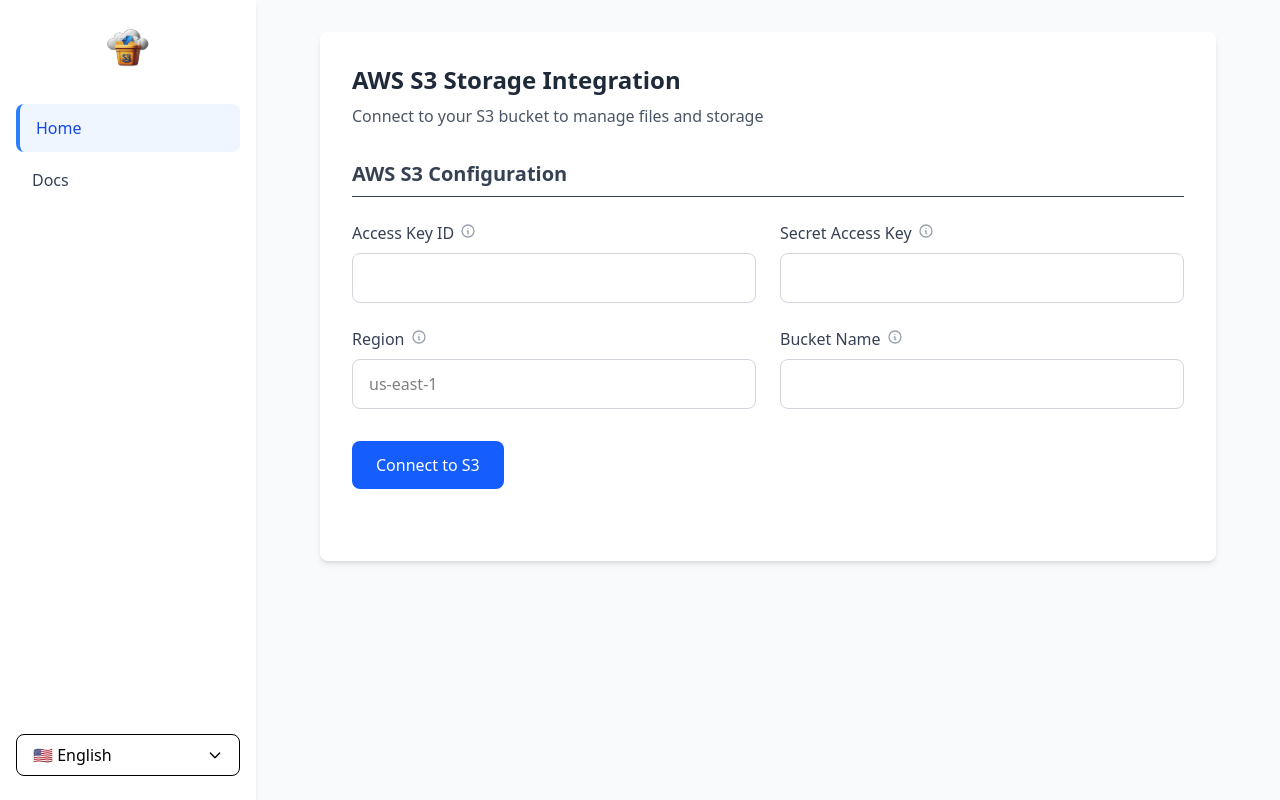
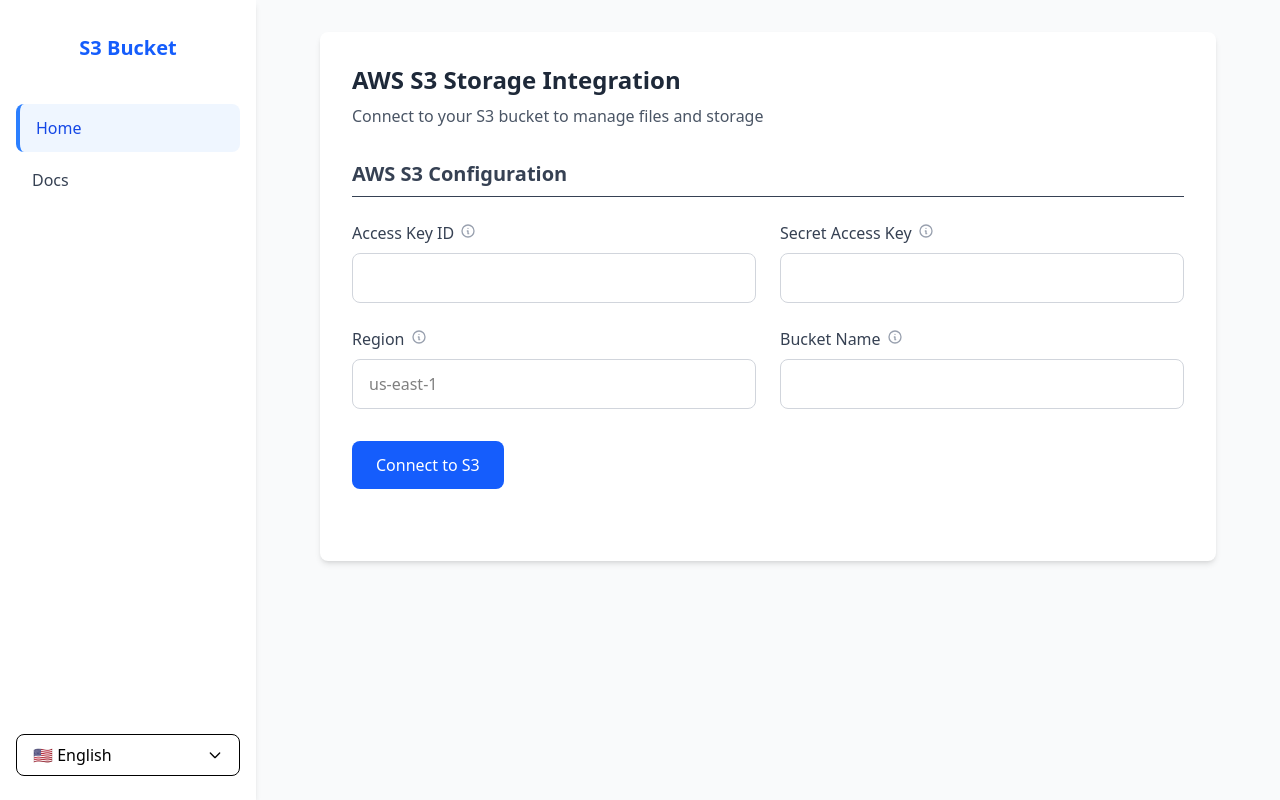
Before and after one commit to Asadullah-nadeem/AWS-Bucket-S3-Frontend, a React (Vite) app: page / in a window 1280 px wide. Built offline with nearby package versions, Linux system fonts and the light colour scheme.

Commit message:
add code

```diff
--- a/src/components/Layout/Sidebar.jsx
+++ b/src/components/Layout/Sidebar.jsx
@@ -1,6 +1,8 @@
 import React, { useState, useRef, useEffect } from "react";
-import logo from "src/assets/react.svg";
-import Tooltip from "./Tooltip.jsx";
+import Tooltip from "./Tooltip";
+
+// Remove this line: import logo from "src/assets/react.svg";
+// Replace with a simple SVG logo or text
 
 const languages = [
     { id: 1, flag: "🇺🇸", name: "English" },
@@ -12,7 +14,6 @@
     const [openLangMenu, setOpenLangMenu] = useState(false);
     const menuRef = useRef(null);
 
-    // Close menu when clicking outside
     useEffect(() => {
         const handleClickOutside = (e) => {
             if (menuRef.current && !menuRef.current.contains(e.target)) {
@@ -26,11 +27,10 @@
 
     return (
         <nav className="w-64 bg-white shadow-md flex flex-col py-6 h-full fixed">
-            <img
-                src={logo}
-                alt="Company Logo"
-                className="h-12 mb-8 mx-auto"
-            />
+            {/* Replace logo with text or simple SVG */}
+            <div className="h-12 mb-8 mx-auto flex items-center justify-center">
+                <span className="text-xl font-bold text-blue-600">S3 Bucket</span>
+            </div>
 
             <ul className="w-full mb-6 px-4">
                 {["home", "docs"].map((page) => (
```
